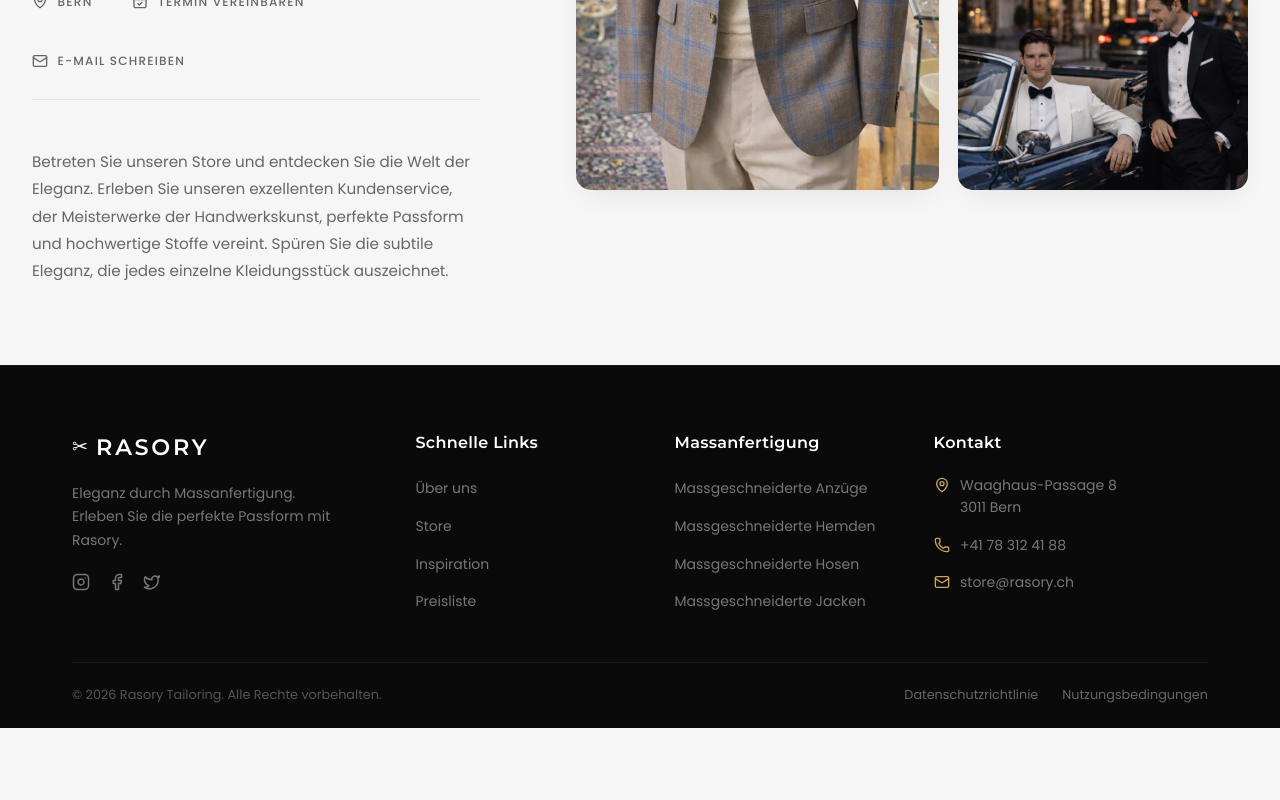
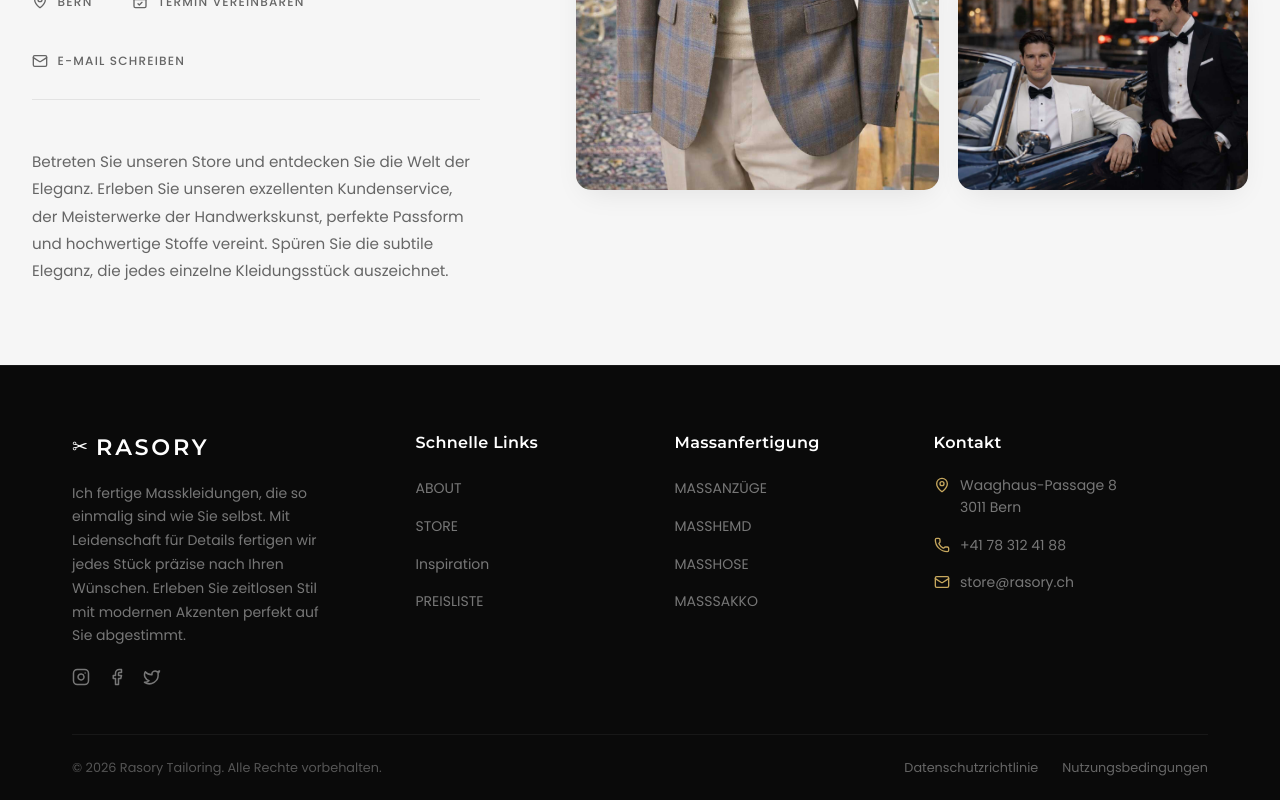
Before and after one commit to kirushikan0508/rasory_bf, a React (Vite) app: page /store in a window 1280 px wide. Shown: the part 1149-1949 px from the top of the page. Before the commit the page ends 1877 px from the top, so only its background shows below. Built offline with nearby package versions, Linux system fonts and the light colour scheme.

Commit message:
footer traslation

```diff
--- a/src/components/Footer.jsx
+++ b/src/components/Footer.jsx
@@ -16,7 +16,7 @@ const Footer = () => {
                             <span className="footer-logo-text">RASORY</span>
                         </div>
                         <p className="footer-brand-desc">
-                            Eleganz durch Massanfertigung. Erleben Sie die perfekte Passform mit Rasory.
+                            Ich fertige Masskleidungen, die so einmalig sind wie Sie selbst. Mit Leidenschaft für Details fertigen wir jedes Stück präzise nach Ihren Wünschen. Erleben Sie zeitlosen Stil mit modernen Akzenten perfekt auf Sie abgestimmt.
                         </p>
                         <div className="footer-social">
                             <a href="#" aria-label="Instagram"><Instagram size={18} /></a>
@@ -29,10 +29,10 @@ const Footer = () => {
                     <div className="footer-col">
                         <h4 className="footer-col-title">Schnelle Links</h4>
                         <ul className="footer-col-list">
-                            <li><Link to="/about">Über uns</Link></li>
-                            <li><Link to="/store">Store</Link></li>
+                            <li><Link to="/about">ABOUT</Link></li>
+                            <li><Link to="/store">STORE</Link></li>
                             <li><Link to="/inspiration">Inspiration</Link></li>
-                            <li><Link to="/price-list">Preisliste</Link></li>
+                            <li><Link to="/price-list">PREISLISTE</Link></li>
                         </ul>
                     </div>
 
@@ -40,10 +40,10 @@ const Footer = () => {
                     <div className="footer-col">
                         <h4 className="footer-col-title">Massanfertigung</h4>
                         <ul className="footer-col-list">
-                            <li><Link to="/made-to-measure/suit">Massgeschneiderte Anzüge</Link></li>
-                            <li><Link to="/made-to-measure/shirt">Massgeschneiderte Hemden</Link></li>
-                            <li><Link to="/made-to-measure/trouser">Massgeschneiderte Hosen</Link></li>
-                            <li><Link to="/made-to-measure/jacket">Massgeschneiderte Jacken</Link></li>
+                            <li><Link to="/made-to-measure/suit">MASSANZÜGE</Link></li>
+                            <li><Link to="/made-to-measure/shirt">MASSHEMD</Link></li>
+                            <li><Link to="/made-to-measure/trouser">MASSHOSE</Link></li>
+                            <li><Link to="/made-to-measure/jacket">MASSSAKKO</Link></li>
                         </ul>
                     </div>
 
--- a/src/components/Navbar.jsx
+++ b/src/components/Navbar.jsx
@@ -30,7 +30,7 @@ const Navbar = () => {
         { name: 'ABOUT', path: '/about' },
         { name: 'Inspiration', path: '/inspiration' },
         { name: 'Store', path: '/store' },
-        { name: 'Preisliste', path: '/price-list' },
+        { name: 'PREISLISTE', path: '/price-list' },
         {
             name: 'MASSANFERTIGUNG',
             path: '#',
```
